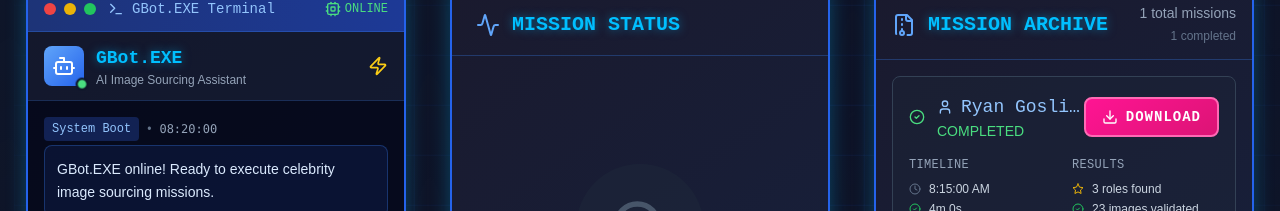
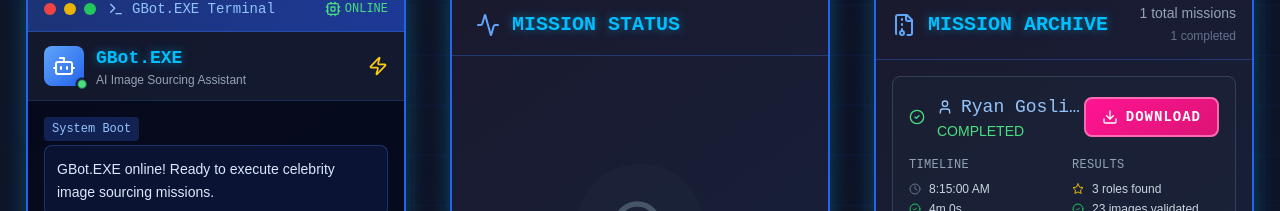
Before and after one commit to Esilos92/print-prep-node, a Next.js app in the folder dashboard/: page / in a window 1280 px wide. Shown: the part 159-370 px from the top of the page. Built offline with nearby package versions, Linux system fonts and the light colour scheme.

Commit message:
Update GBotInterface.tsx

```diff
--- a/dashboard/src/components/GBotInterface.tsx
+++ b/dashboard/src/components/GBotInterface.tsx
@@ -28,20 +28,11 @@ export default function GBotInterface({
       id: 1,
       text: "GBot.EXE online! Ready to execute celebrity image sourcing missions.",
       isBot: true,
-      timestamp: ''
+      timestamp: 'System Boot'
     }
   ]);
 
   const [isTyping, setIsTyping] = useState(false);
-  const [mounted, setMounted] = useState(false);
-
-  // Fix hydration by ensuring client-side only rendering of timestamps
-  useEffect(() => {
-    setMounted(true);
-    setMessages(prev => prev.map(msg =>
-      msg.id === 1 ? { ...msg, timestamp: 'System Boot' } : msg
-    ));
-  }, []);
 
   useEffect(() => {
     if (currentJob?.status === 'running') {
@@ -79,20 +70,10 @@ export default function GBotInterface({
     onStartJob();
   };
 
-  const getCurrentTime = () => {
-    if (!mounted) return '';
-    return new Date().toLocaleTimeString('en-US', {
-      hour12: false,
-      hour: '2-digit',
-      minute: '2-digit',
-      second: '2-digit'
-    });
-  };
-
   return (
-    <div className="cyber-panel p-0 h-[650px] flex flex-col overflow-hidden">
+    <div className="cyber-panel">
       {/* Terminal Header */}
-      <div className="bg-gradient-to-r from-blue-900/80 to-blue-800/80 px-4 py-3 border-b border-blue-500/30">
+      <div className="bg-gradient-to-r from-blue-900/80 to-blue-800/80 px-4 py-3 border-b border-blue-500/30 flex-shrink-0">
         <div className="flex items-center gap-3">
           <div className="flex gap-2">
             <div className="w-3 h-3 rounded-full bg-red-500"></div>
@@ -117,7 +98,7 @@ export default function GBotInterface({
       </div>
 
       {/* GBot Avatar & Status */}
-      <div className="px-4 py-3 bg-slate-900/50 border-b border-blue-500/20">
+      <div className="px-4 py-3 bg-slate-900/50 border-b border-blue-500/20 flex-shrink-0">
         <div className="flex items-center gap-3">
           <div className="relative">
             <div className="w-10 h-10 bg-gradient-to-br from-blue-400 to-blue-600 rounded-lg flex items-center justify-center">
@@ -159,10 +140,6 @@ export default function GBotInterface({
               }`}>
                 {message.timestamp}
               </span>
-              <span className="text-slate-500">•</span>
-              <span className="text-slate-400 font-mono text-xs">
-                {mounted && getCurrentTime()}
-              </span>
             </div>
             <div className={`p-3 rounded-lg border ${
               message.isBot
@@ -184,8 +161,6 @@ export default function GBotInterface({
               <span className="font-cyber px-2 py-1 rounded text-xs bg-blue-900/50 text-blue-300">
                 GBot.EXE
               </span>
-              <span className="text-slate-500">•</span>
-              <span className="text-slate-400 font-mono text-xs">typing...</span>
             </div>
             <div className="bg-blue-900/20 text-blue-100 border border-blue-500/30 p-3 rounded-lg">
               <div className="flex space-x-1">
@@ -211,7 +186,7 @@ export default function GBotInterface({
       </div>
 
       {/* Terminal Input */}
-      <div className="p-4 bg-slate-900/80 border-t border-blue-500/30">
+      <div className="p-4 bg-slate-900/80 border-t border-blue-500/30 flex-shrink-0">
         <form onSubmit={handleSubmit} className="space-y-3">
           <div className="flex gap-2">
             <div className="flex items-center gap-2 text-xs text-slate-400 font-cyber min-w-0">
```
